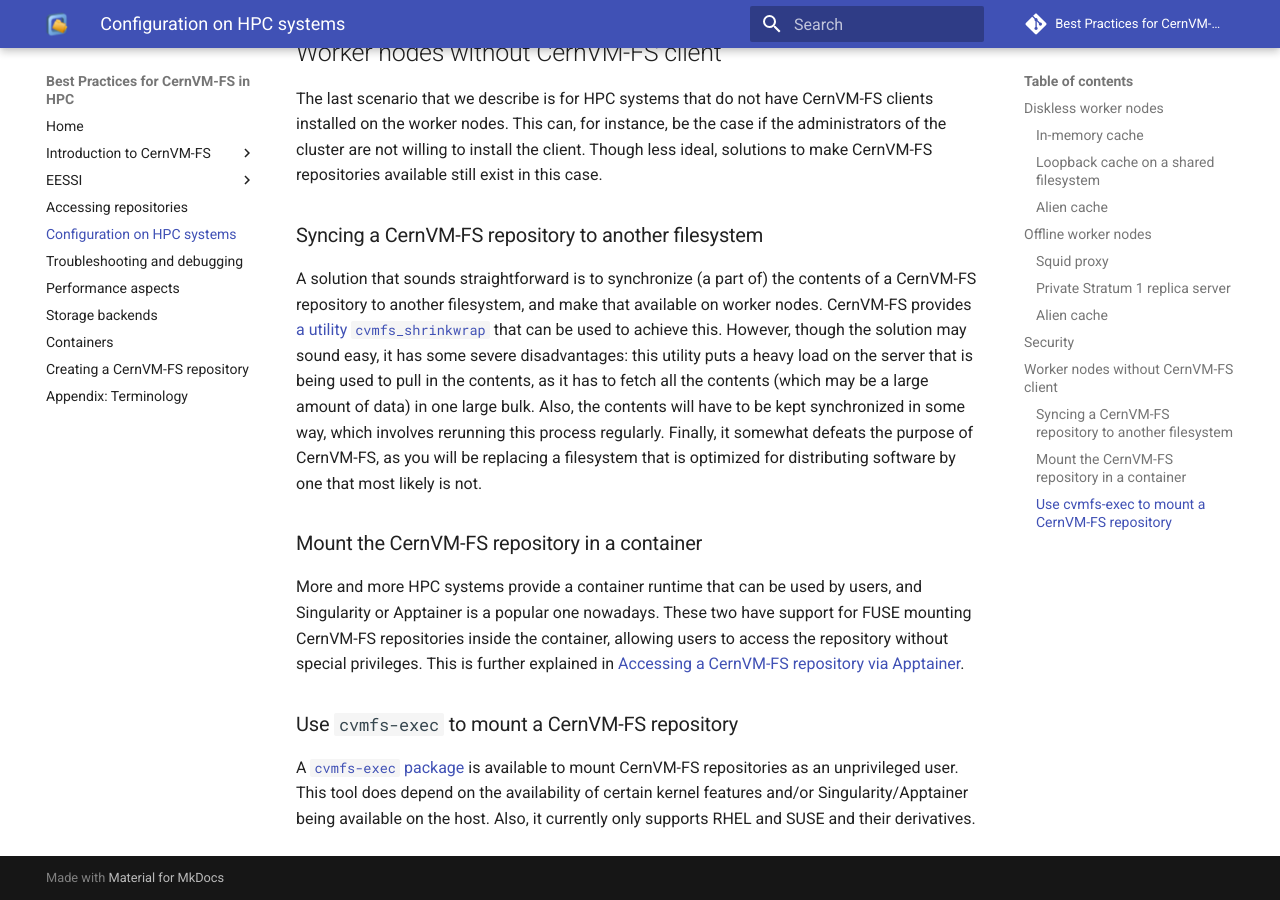
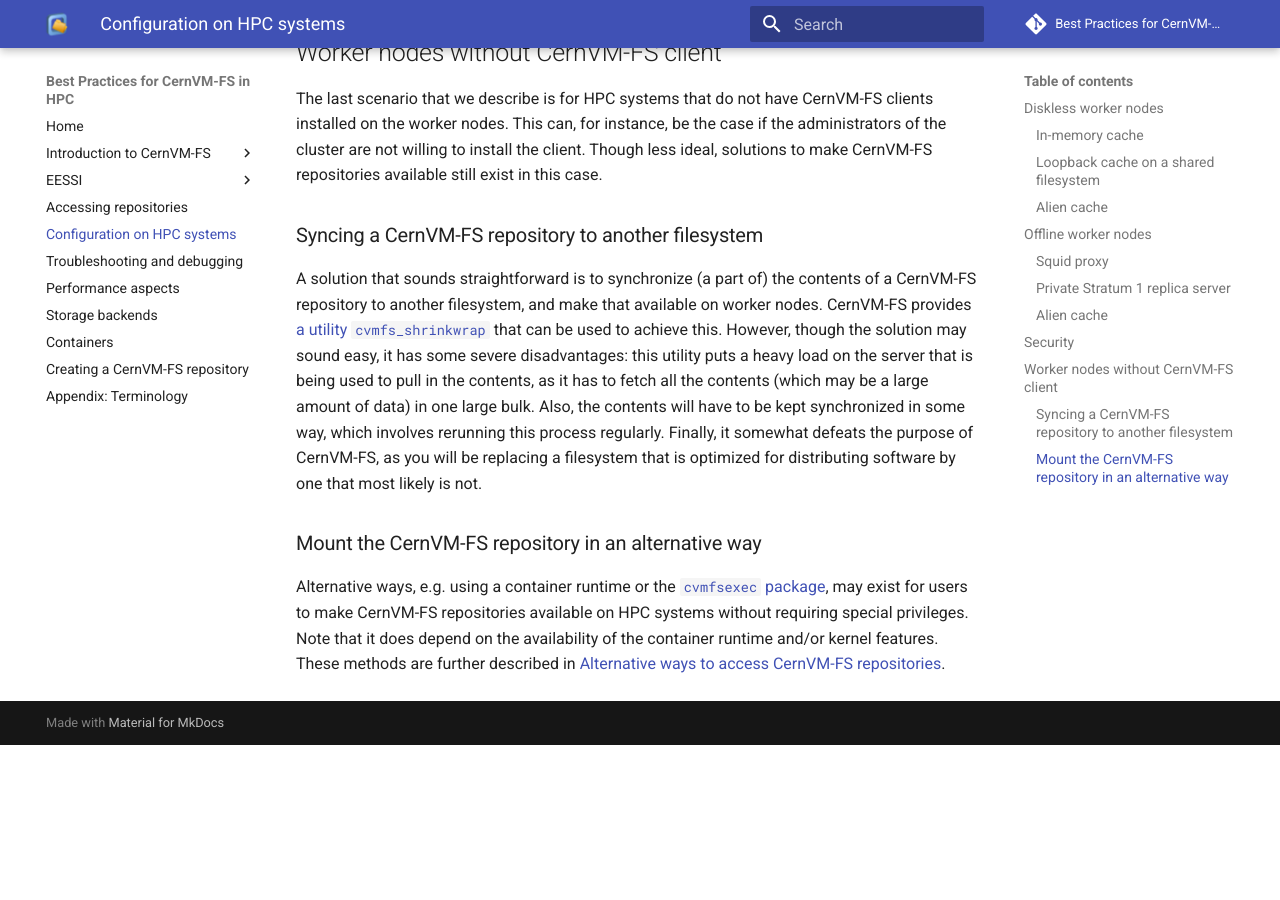
Before and after one commit to multixscale/cvmfs-tutorial-hpc-best-practices, an MkDocs documentation site: the page built from docs/configuration.md, in a window 1280 px wide and 900 px high, scrolled down 2388 px. Built offline with MkDocs 1.6.1 and Material for MkDocs 9.7.7, drawn with Linux system fonts in a browser that asks for light colours; comment, search, counter and statistics services are not loaded; after the commit the page ends 3133 px from its top, so only the background shows below that.

Commit message:
collapse containers+cvmfsexec to single subsection, refer to alternative access methods section

```diff
--- a/docs/configuration.md
+++ b/docs/configuration.md
@@ -61,10 +61,6 @@
 
 A solution that sounds straightforward is to synchronize (a part of) the contents of a CernVM-FS repository to another filesystem, and make that available on worker nodes. CernVM-FS provides [a utility `cvmfs_shrinkwrap`](https://cvmfs.readthedocs.io/en/stable/cpt-shrinkwrap.html) that can be used to achieve this. However, though the solution may sound easy, it has some severe disadvantages: this utility puts a heavy load on the server that is being used to pull in the contents, as it has to fetch all the contents (which may be a large amount of data) in one large bulk. Also, the contents will have to be kept synchronized in some way, which involves rerunning this process regularly. Finally, it somewhat defeats the purpose of CernVM-FS, as you will be replacing a filesystem that is optimized for distributing software by one that most likely is not.
 
-### Mount the CernVM-FS repository in a container
+### Mount the CernVM-FS repository in an alternative way
 
-More and more HPC systems provide a container runtime that can be used by users, and Singularity or Apptainer is a popular one nowadays. These two have support for FUSE mounting CernVM-FS repositories inside the container, allowing users to access the repository without special privileges. This is further explained in [Accessing a CernVM-FS repository via Apptainer](containers.md#accessing-a-cernvm-fs-repository-via-apptainer).
-
-### Use `cvmfs-exec` to mount a CernVM-FS repository
-
-A [`cvmfs-exec` package](https://github.com/cvmfs/cvmfsexec) is available to mount CernVM-FS repositories as an unprivileged user. This tool does depend on the availability of certain kernel features and/or Singularity/Apptainer being available on the host. Also, it currently only supports RHEL and SUSE and their derivatives.
+Alternative ways, e.g. using a container runtime or the [`cvmfsexec` package](https://github.com/cvmfs/cvmfsexec), may exist for users to make CernVM-FS repositories available on HPC systems without requiring special privileges. Note that it does depend on the availability of the container runtime and/or kernel features. These methods are further described in [Alternative ways to access CernVM-FS repositories](access/alternatives.md).
```
